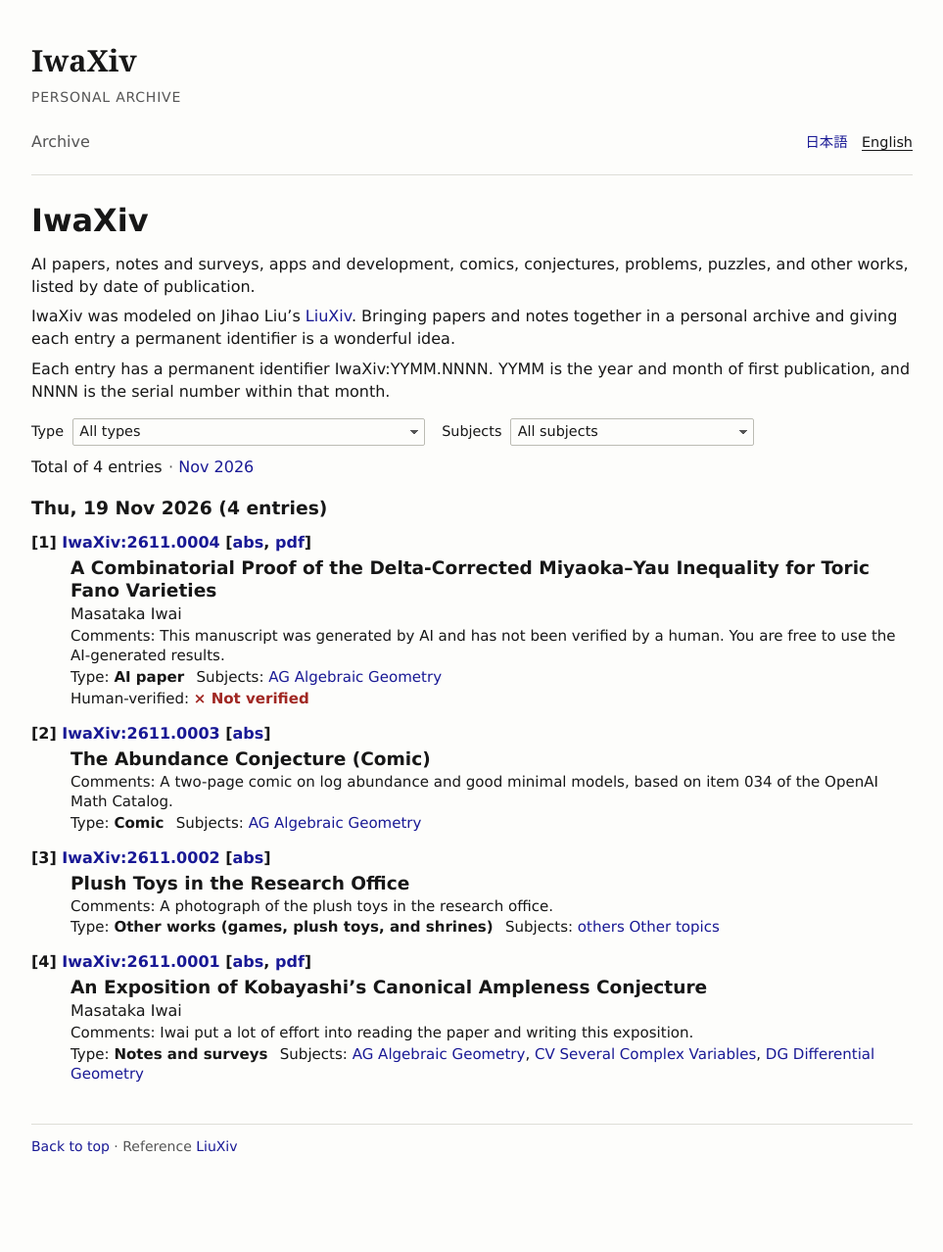
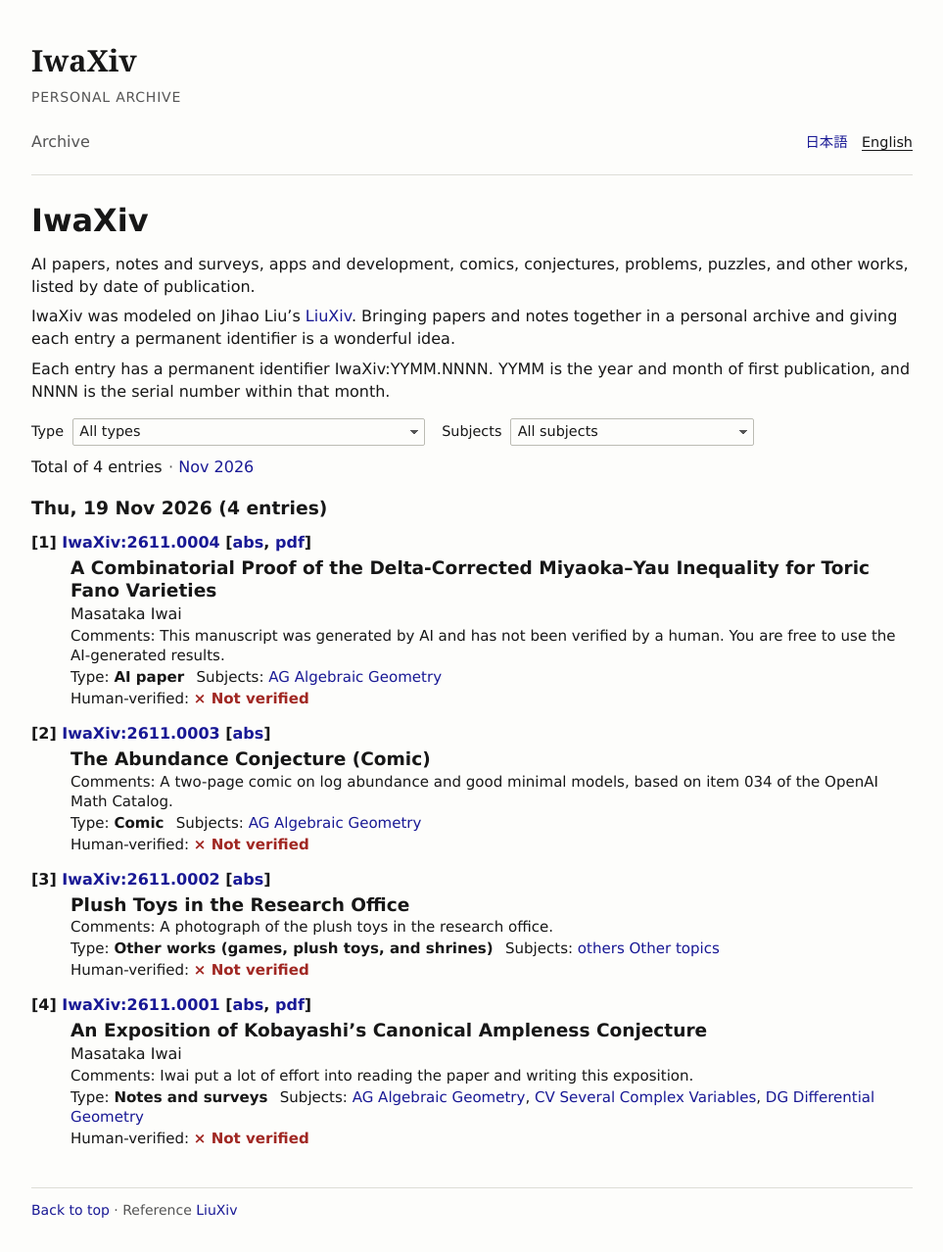
Before and after one commit to masataka123/IwaXiv, a Jekyll site: the page built from en/index.html, in a window 1280 px wide. Shown: the whole page at 98% size, without its empty margins (158-1121 px from the left). Built offline with Jekyll 4.4.1, drawn with Linux system fonts in a browser that asks for light colours; before the commit the page ends 1212 px from its top, so only the background shows below that; part of the change alters nothing that is shown.

Commit message:
Show human verification on every archive entry [skip ci]

```diff
--- a/_data/works.yml
+++ b/_data/works.yml
@@ -2,6 +2,7 @@
   published_on: "2026-11-19"
   type: notes
   topics: [AG, CV, DG]
+  human_verified: false
   pdf: /assets/works/2611.0001/Kobayashi_202611019.pdf
   ja:
     authors: 岩井 雅崇
@@ -18,6 +19,7 @@
   published_on: "2026-11-19"
   type: other
   topics: [others]
+  human_verified: false
   images:
     - src: /assets/works/2611.0002/research-office.webp
       alt:
@@ -34,6 +36,7 @@
   published_on: "2026-11-19"
   type: comic
   topics: [AG]
+  human_verified: false
   ja:
     title: アバンダンス予想（漫画）
     summary: OpenAI Math Catalog 034を題材に、対数アバンダンスと良い極小モデルを紹介する漫画。全2枚。
--- a/_includes/human-verification.html
+++ b/_includes/human-verification.html
@@ -1,4 +1,3 @@
-{%- if include.work.type == 'paper' -%}
 {%- assign labels = include.locale.human_verification -%}
 {%- assign status = 'unspecified' -%}
 {%- assign symbol = '–' -%}
@@ -10,4 +9,3 @@
   {%- assign symbol = '×' -%}
 {%- endif -%}
 <p class="entry-notes">{{ labels.label }}: <strong data-human-verification="{{ status }}"><span aria-hidden="true">{{ symbol }}</span> {{ labels[status] }}</strong></p>
-{%- endif -%}
```
Also changed, not shown: README.md. Lines whose indentation alone changed are shown as unchanged.
